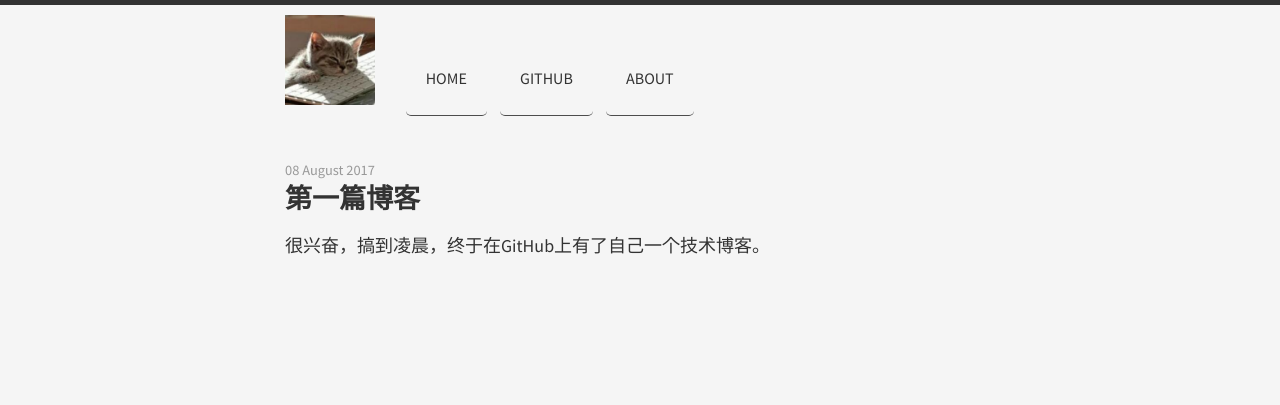
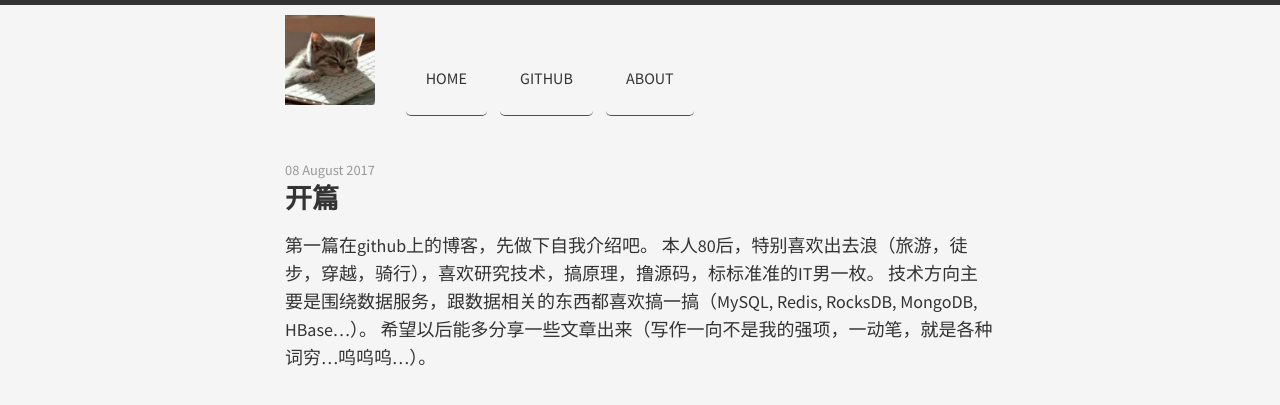
Before and after one commit to deep011/deep011.github.io, a Jekyll site: the page built from _posts/2017-08-08-first_blog.md, in a window 1280 px wide. Shown: the top 405 px of the page. Built offline with Jekyll 4.4.1, drawn with Linux system fonts in a browser that asks for light colours; nearby versions of some CDN libraries; comment, search, counter and statistics services are not loaded.

Commit message:
update first blog

```diff
--- a/_posts/2017-08-08-first_blog.md
+++ b/_posts/2017-08-08-first_blog.md
@@ -1,6 +1,9 @@
 ---
 layout: post
-title: 第一篇博客
+title: 开篇
 ---
 
-很兴奋，搞到凌晨，终于在GitHub上有了自己一个技术博客。
+第一篇在github上的博客，先做下自我介绍吧。
+本人80后，特别喜欢出去浪（旅游，徒步，穿越，骑行），喜欢研究技术，搞原理，撸源码，标标准准的IT男一枚。
+技术方向主要是围绕数据服务，跟数据相关的东西都喜欢搞一搞（MySQL, Redis, RocksDB, MongoDB, HBase...）。
+希望以后能多分享一些文章出来（写作一向不是我的强项，一动笔，就是各种词穷...呜呜呜...）。
```
